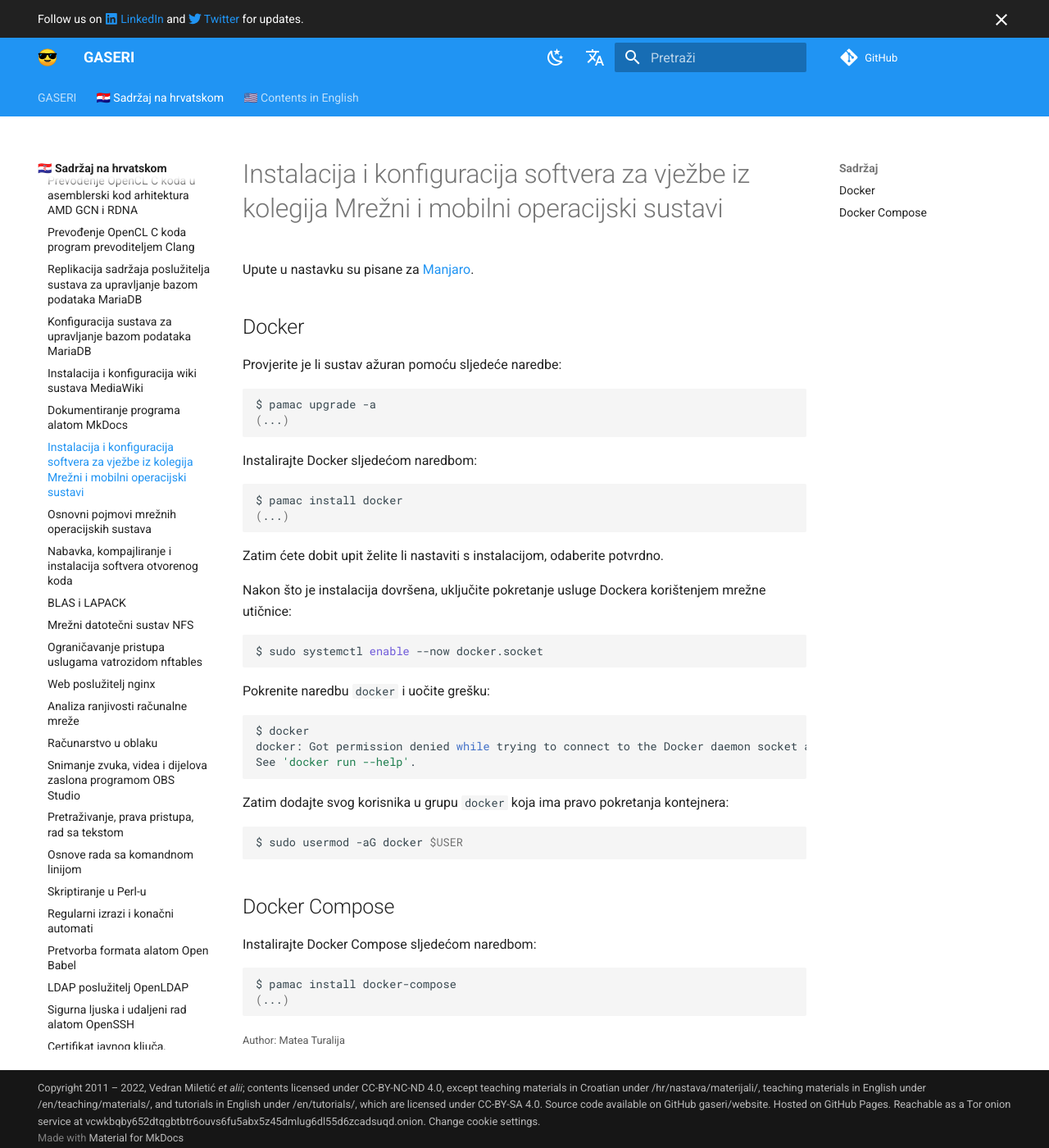
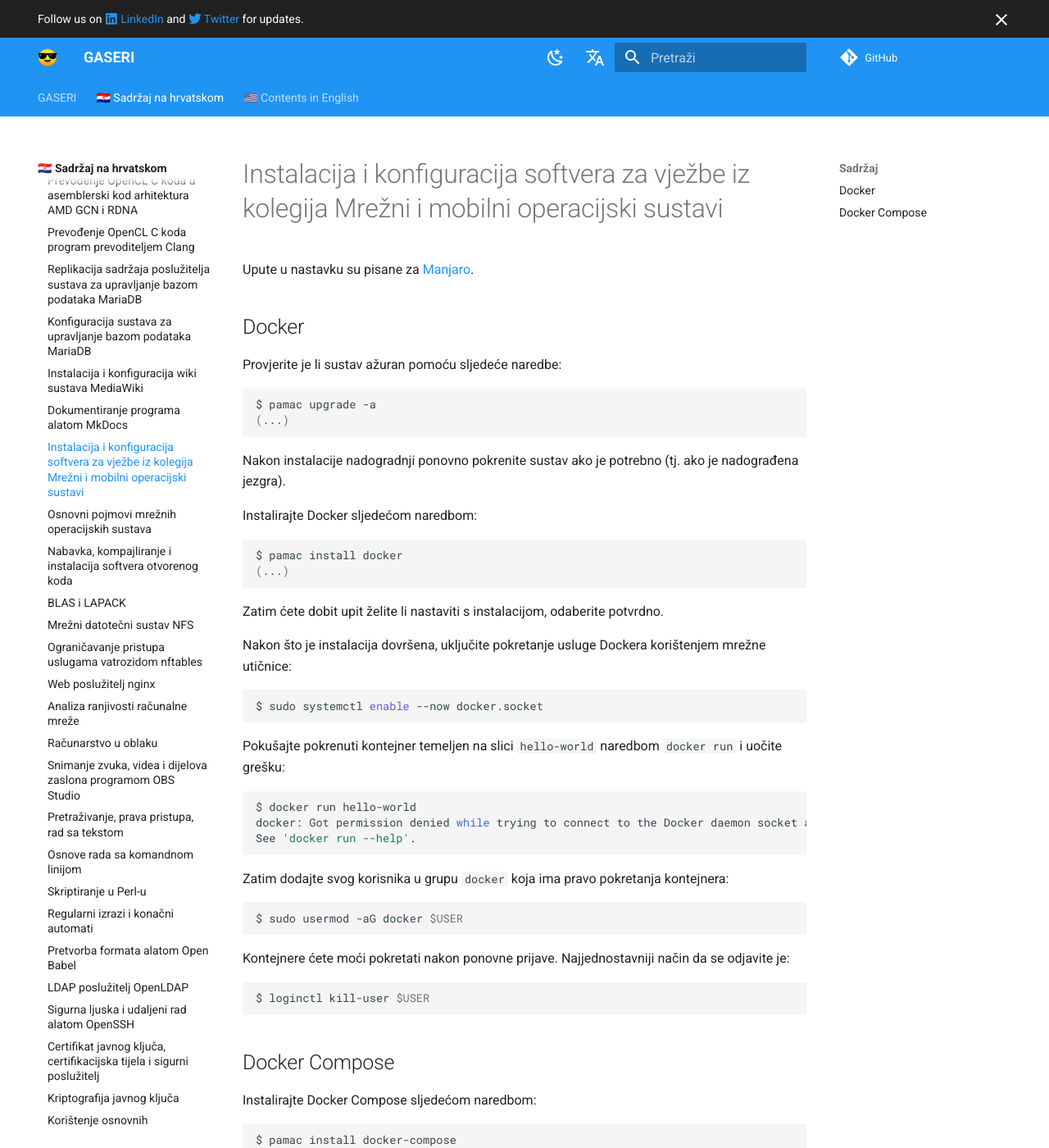
Before and after one commit to gaseri/website, an MkDocs documentation site: the page built from docs/hr/nastava/materijali/mmos-instalacija-softvera-manjaro.md, in a window 1280 px wide and 1400 px high. Shown: the whole window at 82% size. Built offline with MkDocs 1.6.1 and Material for MkDocs 9.7.7, drawn with Linux system fonts in a browser that asks for light colours; comment, search, counter and statistics services are not loaded.

Commit message:
Expanded Manjaro installation instructions for Manjaro

````diff
--- a/docs/hr/nastava/materijali/mmos-instalacija-softvera-manjaro.md
+++ b/docs/hr/nastava/materijali/mmos-instalacija-softvera-manjaro.md
@@ -15,6 +15,8 @@
 (...)
 ```
 
+Nakon instalacije nadogradnji ponovno pokrenite sustav ako je potrebno (tj. ako je nadograđena jezgra).
+
 Instalirajte Docker sljedećom naredbom:
 
 ``` shell
@@ -30,10 +32,10 @@
 $ sudo systemctl enable --now docker.socket
 ```
 
-Pokrenite naredbu `docker` i uočite grešku:
+Pokušajte pokrenuti kontejner temeljen na slici `hello-world` naredbom `docker run` i uočite grešku:
 
 ``` shell
-$ docker
+$ docker run hello-world
 docker: Got permission denied while trying to connect to the Docker daemon socket at unix:///var/run/docker.sock: Post "http://%2Fvar%2Frun%2Fdocker.sock/v1.24/containers/create": dial unix /var/run/docker.sock: connect: permission denied.
 See 'docker run --help'.
 ```
@@ -44,6 +46,12 @@
 $ sudo usermod -aG docker $USER
 ```
 
+Kontejnere ćete moći pokretati nakon ponovne prijave. Najjednostavniji način da se odjavite je:
+
+``` shell
+$ loginctl kill-user $USER
+```
+
 ## Docker Compose
 
 Instalirajte Docker Compose sljedećom naredbom:
````
